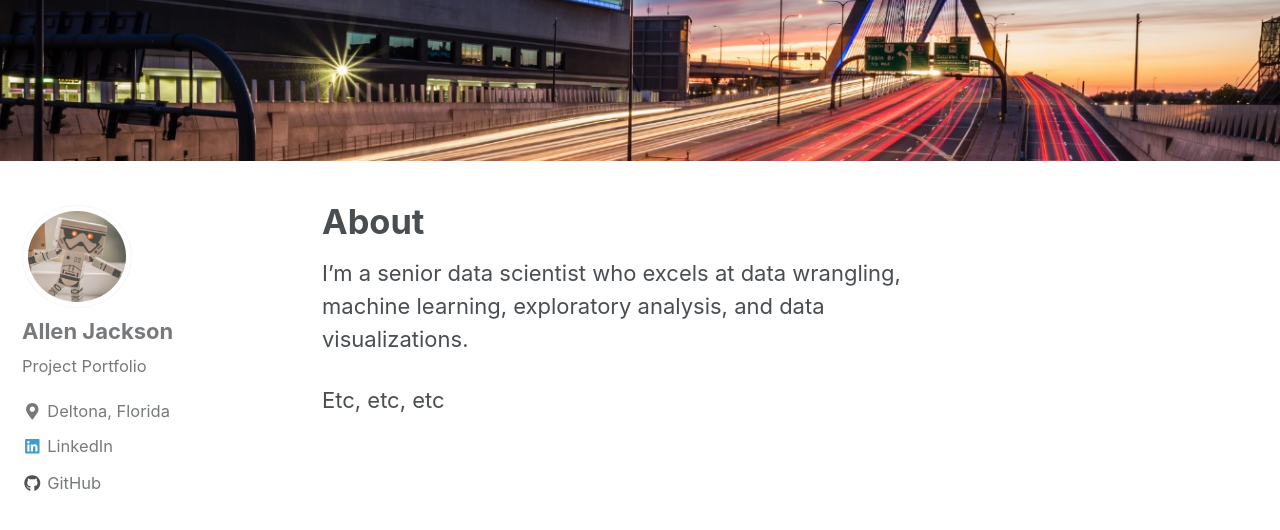
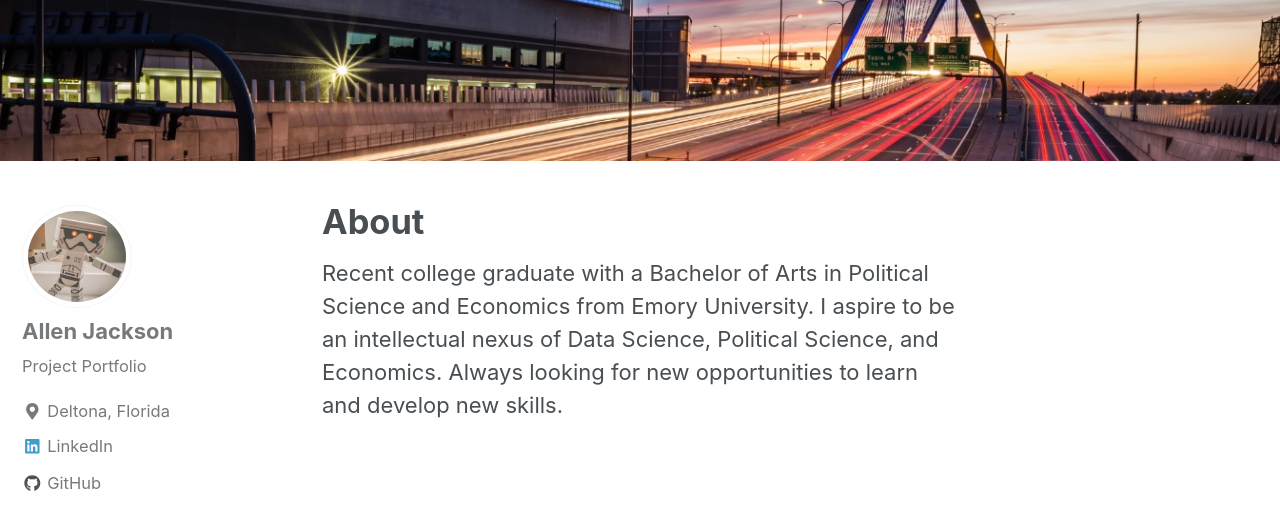
Before and after one commit to Nella796/Nella796.github.io, a Jekyll site: the page built from _pages/about.md, in a window 1280 px wide and 900 px high, scrolled down 412 px. Shown: the top 530 px of the window. Built offline with Jekyll 4.4.1, drawn with Linux system fonts in a browser that asks for light colours; nearby versions of some CDN libraries.

Commit message:
changed about folder

```diff
--- a/_pages/about.md
+++ b/_pages/about.md
@@ -5,6 +5,4 @@ header:
   image: "/images/zakim.jpg"
 ---
 
-I'm a senior data scientist who excels at data wrangling, machine learning, exploratory analysis, and data visualizations.
-
-Etc, etc, etc
+Recent college graduate with a Bachelor of Arts in Political Science and Economics from Emory University. I aspire to be an intellectual nexus of Data Science, Political Science, and Economics. Always looking for new opportunities to learn and develop new skills.
```
